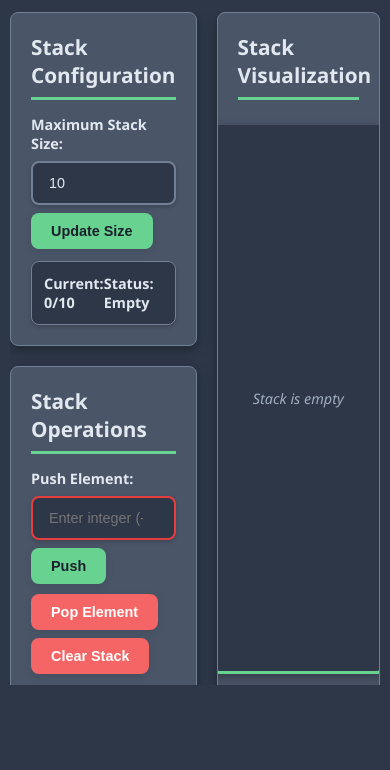
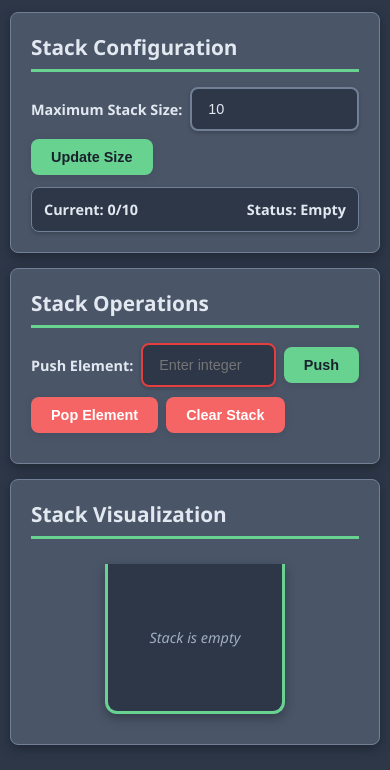
Before and after one commit to ojasjain24/stack-vizulization, a website: page public/index.html in a window 390 px wide. Shown: the part 134-904 px from the top of the page. Before the commit the page ends 844 px from the top, so only its background shows below. Drawn offline with Linux system fonts and the light colour scheme; no server answers.

Commit message:
FIX: Responsiveness

```diff
--- a/public/styles.css
+++ b/public/styles.css
@@ -8,7 +8,6 @@
 body {
   font-family: "Segoe UI", Tahoma, Geneva, Verdana, sans-serif;
   background: #2d3748;
-  height: 100vh;
   min-height: 100vh;
   color: #e2e8f0;
   overflow-x: hidden;
@@ -18,7 +17,7 @@ body {
   max-width: 1000px;
   margin: 0 auto;
   padding: 10px;
-  height: 100%;
+  min-height: 100vh;
   display: flex;
   flex-direction: column;
 }
@@ -47,7 +46,6 @@ header p {
   gap: 20px;
   margin-bottom: 15px;
   flex: 1;
-  overflow: hidden;
 }
 
 /* Sections */
@@ -75,7 +73,6 @@ header p {
 .stack-section {
   grid-column: 2;
   grid-row: 1 / -1;
-  overflow: hidden;
   display: flex;
   flex-direction: column;
 }
@@ -198,14 +195,12 @@ input[type="number"]:invalid {
   align-items: center;
   margin: 10px 0;
   flex: 1;
-  min-height: 0;
-  height: 100%;
 }
 
 .stack-display {
   width: 180px;
   min-height: 150px;
-  height: calc(100% - 40px);
+  max-height: 65vh;
   border: 3px solid #68d391;
   border-top: none;
   border-radius: 0 0 12px 12px;
@@ -216,7 +211,6 @@ input[type="number"]:invalid {
   padding: 12px;
   position: relative;
   overflow-y: auto;
-  flex: 1;
   box-shadow: 0 4px 12px rgba(0, 0, 0, 0.3);
 }
 
@@ -321,3 +315,28 @@ input[type="number"]:invalid {
     transform: translateY(-20px);
   }
 }
+
+/* Mobile Responsive Design */
+@media (max-width: 576px) {
+  .main-content {
+    grid-template-columns: 1fr;
+    grid-template-rows: auto auto auto;
+    gap: 15px;
+  }
+
+  .config-section {
+    grid-column: 1;
+    grid-row: 1;
+  }
+
+  .operations-section {
+    grid-column: 1;
+    grid-row: 2;
+  }
+
+  .stack-section {
+    grid-column: 1;
+    grid-row: 3;
+  }
+
+}
```
